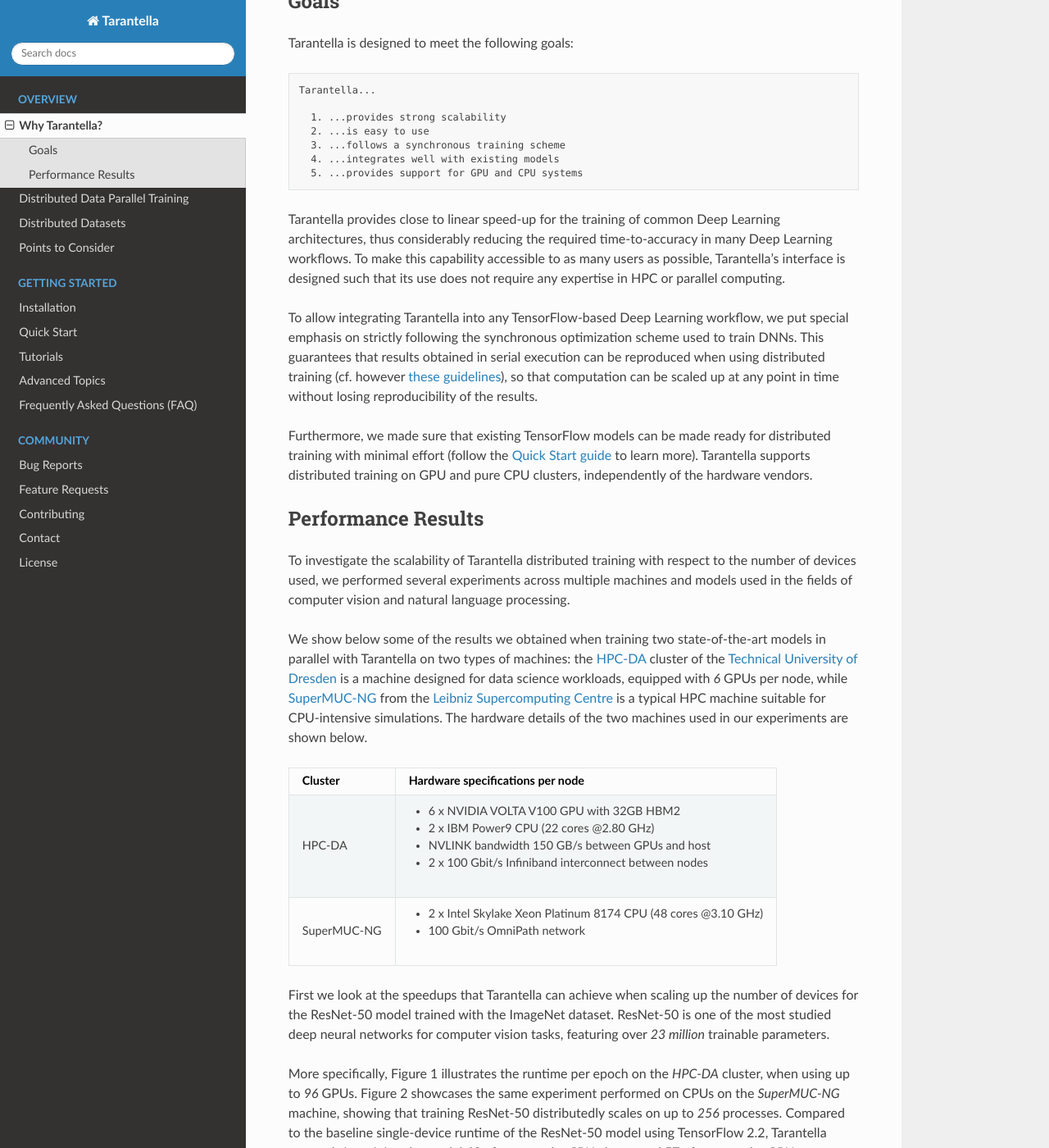
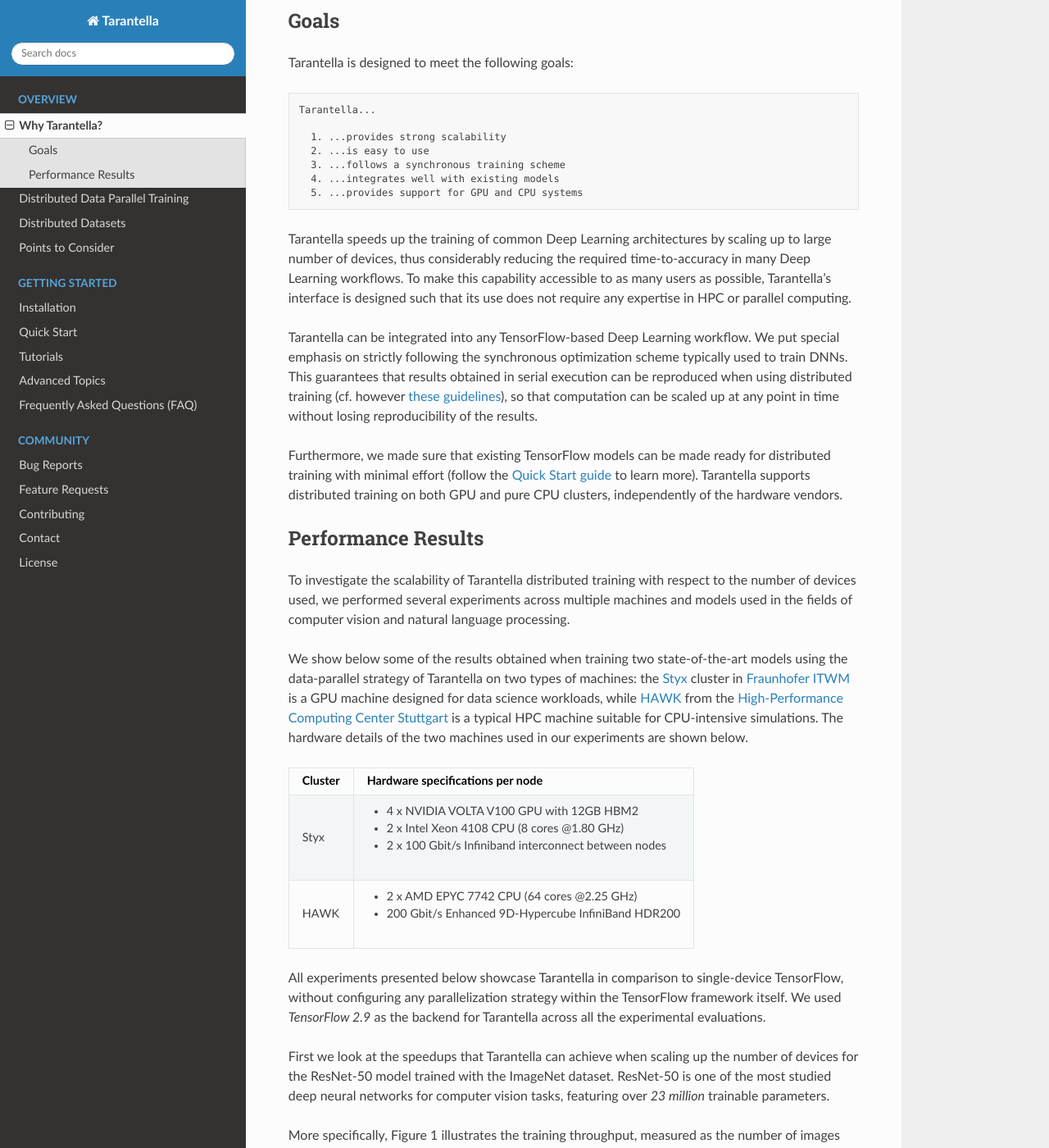
Before and after one commit to cc-hpc-itwm/tarantella, a Sphinx documentation site: the page built from docs/source/why_tarantella.rst, in a window 1280 px wide and 1400 px high, scrolled down 247 px. Shown: the whole window at 82% size. Built offline with Sphinx 7.4.7 and the Read the Docs theme 2.0.0, drawn with Linux system fonts in a browser that asks for light colours; some of the changed text lies outside the part shown.

Commit message:
docs: experimental evaluation update

```diff
--- a/docs/source/why_tarantella.rst
+++ b/docs/source/why_tarantella.rst
@@ -19,14 +19,15 @@
     4. ...integrates well with existing models
     5. ...provides support for GPU and CPU systems
 
-Tarantella provides close to linear speed-up for the training of common Deep Learning architectures,
-thus considerably reducing the required time-to-accuracy in many Deep Learning workflows.
+Tarantella speeds up the training of common Deep Learning architectures by scaling up to
+large number of devices, thus considerably reducing the required time-to-accuracy in many
+Deep Learning workflows.
 To make this capability accessible to as many users as possible, Tarantella's interface
 is designed such that its use does not require any expertise in HPC or parallel computing.
 
-To allow integrating Tarantella into any TensorFlow-based Deep Learning workflow,
-we put special emphasis on strictly following the synchronous optimization scheme
-used to train DNNs. This guarantees that results obtained in serial execution can be
+Tarantella can be integrated into any TensorFlow-based Deep Learning workflow.
+We put special emphasis on strictly following the synchronous optimization scheme
+typically used to train DNNs. This guarantees that results obtained in serial execution can be
 reproduced when using distributed training
 (cf. however :ref:`these guidelines <points-to-consider-label>`),
 so that computation can be scaled up at any point in time without losing reproducibility
@@ -35,7 +36,7 @@
 Furthermore, we made sure that existing TensorFlow
 models can be made ready for distributed training with minimal effort
 (follow the :ref:`Quick Start guide <quick-start-label>` to learn more).
-Tarantella supports distributed training on GPU and pure CPU clusters,
+Tarantella supports distributed training on both GPU and pure CPU clusters,
 independently of the hardware vendors.
 
 
@@ -46,69 +47,108 @@
 number of devices used, we performed several experiments across multiple machines and
 models used in the fields of computer vision and natural language processing.
 
-We show below some of the results we obtained when training two state-of-the-art models
-in parallel with Tarantella on two types of machines: the
-`HPC-DA <https://doc.zih.tu-dresden.de/hpc-wiki/bin/view/Compendium/HPCDA>`_ cluster
-of the `Technical University of Dresden <https://tu-dresden.de>`_
-is a machine designed for data science workloads, equipped with `6` GPUs per node, while
-`SuperMUC-NG <https://doku.lrz.de/display/PUBLIC/SuperMUC-NG>`_ from the
-`Leibniz Supercomputing Centre <https://www.lrz.de/english/>`_ is
+We show below some of the results obtained when training two state-of-the-art models
+using the data-parallel strategy of Tarantella on two types of machines: the
+`Styx <https://www.itwm.fraunhofer.de/de/abteilungen/hpc/Daten-Analyse-Maschinelles-Lernen/styx-gpu-cluster.html>`_ cluster
+in `Fraunhofer ITWM <https://www.itwm.fraunhofer.de>`_
+is a GPU machine designed for data science workloads, while
+`HAWK <https://www.hlrs.de/solutions/systems/hpe-apollo-hawk>`_ from the
+`High-Performance Computing Center Stuttgart <https://www.hlrs.de/>`_ is
 a typical HPC machine suitable for CPU-intensive simulations.
 The hardware details of the two machines used in our experiments are shown below.
 
-============  ====================================
+================ ====================================
 Cluster          Hardware specifications per node
-============  ====================================
-HPC-DA        - 6 x NVIDIA VOLTA V100 GPU with 32GB HBM2
-              - 2 x IBM Power9 CPU (22 cores @2.80 GHz)
+================ ====================================
+Styx              - 4 x NVIDIA VOLTA V100 GPU with 12GB HBM2
+                  - 2 x Intel Xeon 4108 CPU (8 cores @1.80 GHz)
+                  - 2 x 100 Gbit/s Infiniband interconnect between nodes
 
-              - NVLINK bandwidth 150 GB/s between GPUs and host
-              - 2 x 100 Gbit/s Infiniband interconnect between nodes
+HAWK              - 2 x AMD EPYC 7742 CPU (64 cores @2.25 GHz)
+                  - 200 Gbit/s Enhanced 9D-Hypercube InfiniBand HDR200
+================ ====================================
 
-SuperMUC-NG   - 2 x Intel Skylake Xeon Platinum 8174 CPU (48 cores @3.10 GHz)
-              - 100 Gbit/s OmniPath network
-============  ====================================
+All experiments presented below showcase Tarantella in comparison to
+single-device TensorFlow, without configuring any parallelization strategy within the
+TensorFlow framework itself. We used `TensorFlow 2.9` as the backend for Tarantella
+across all the experimental evaluations.
 
 First we look at the speedups that Tarantella can achieve when scaling
 up the number of devices for the ResNet-50 model trained with the ImageNet dataset.
 ResNet-50 is one of the most studied deep neural networks for computer vision tasks,
 featuring over `23 million` trainable parameters.
 
-More specifically, Figure 1 illustrates the runtime per epoch on the `HPC-DA`
-cluster, when using up to `96` GPUs. Figure 2 showcases the same experiment performed
-on CPUs on the `SuperMUC-NG` machine, showing that training ResNet-50 distributedly
-scales on up to `256` processes.
-Compared to the baseline single-device runtime of the ResNet-50 model using
-TensorFlow 2.2, Tarantella succeeds in training the model **62x faster** on the
-CPU cluster and **57x faster** on the GPUs.
+More specifically, Figure 1 illustrates the training throughput, measured as the
+number of images  processed per second, on the `Styx` cluster, when using up to `32` GPUs.
+It shows that training times scale almost linearly with the number of GPUs,
+achieving a **90%** parallel efficiency.
 
-.. list-table::
+.. figure:: pics/styx_resnet50_mean_images_per_sec.svg
+   :width: 400
 
-  * - .. figure:: pics/resnet50_epoch_runtimes_bs64_cpu.png
+   Figure 1. Training Resnet-50 on GPUs
 
-        Figure 1. Training Resnet-50 on CPU nodes
+We performed more detailed experiments on the `HAWK` machine, on which we could
+scale up to **512** processes on 64 CPU nodes on even larger models. The table below summarizes the
+properties of all models used in the experiments.
 
-    - .. figure:: pics/resnet50_epoch_runtimes_bs64_gpu.png
 
-        Figure 2. Training Resnet-50 on GPUs
+================ ================== ======== ======== ================
+Model class       Model              #Params  FLOPs   Micro-batch size
+================ ================== ======== ======== ================
+Computer Vision   Resnet-50           25.5 M 7.7 G    64
+
+                  Resnet-152          60 M   3.2 G    64
+
+                  EfficientNet-B3     14.4 M 22.5 G   128
+
+NLP               Transformer (big)   213 M  4 T      4096
+================ ================== ======== ======== ================
+
+
+
+Figure 2 highlights the throughput of training `EfficientNet-B3`, as well as the
+advantages of parallelizing the workload even within a single node. While TensorFlow
+cannot take advantage of the node-level hardware hierarchy, Tarantella can parallelize
+its workload also across NUMA domains.
+As a result, Tarantella is able to achieve a significant speedup even at a single node
+level, as shown in Figure 2 in the `1x8` test case (8 Tarantella processes per node)
+versus `1x1` result (single instance of TensorFlow).
+
+.. figure:: pics/hawk_effnetB3_mean_images_per_sec.svg
+   :width: 400
+
+   Figure 2. Training EfficientNet-B3 on CPUs
+
+Figure 3 presents similar results obtained with `Resnet-152`, another massive convolutional
+network.
+Compared to the baseline single-instance training using
+TensorFlow, Tarantella succeeds in speeding up each epoch **93 times** for `EfficientNet-B3`,
+and **87 times** in the case of `Resnet-152`.
+
+
+.. figure:: pics/hawk_resnet152_mean_images_per_sec.svg
+   :width: 400
+
+   Figure 3. Training Resnet-152 on cPUs
 
 
 The Transformer is another widely-popular model that originated in the field of
 natural language processing (NLP).
-With more than `200 million` parameters, training the transformer (big) model
+With more than `200 million` parameters, training the `Transformer (big)` model
 heavily relies on data paralellism to achieve reasonable training times.
 We show that Tarantella distributed training also scales when using the Transformer
-for a translation task trained on the WMT14 English-German Translation dataset.
+for a translation task trained on the WMT17 English-German Translation dataset.
 
-Figure 3 gives an insight of the time savings that Tarantella-based training can
-attain on a GPU machine such as the `HPC-DA` cluster, reaching a **34x speedup**
-for one epoch on `96` devices.
+Figure 4 gives an insight of the time savings that Tarantella-based training can
+attain on the `HAWK` cluster, reaching a **54x speedup** for one epoch on `16` nodes.
 
-.. figure:: pics/transformer_epoch_runtimes_bs4096_gpu.png
+.. figure:: pics/hawk_transformer_mean_tokens_per_sec.svg
    :width: 400
-   :alt: Transformer on GPUs
+   :alt: Transformer on CPUs
 
-   Figure 3. Training the Transformer (big) on GPUs
+   Figure 4. Training the Transformer (big) on CPUs
+
 
 To find out more about training such models with Tarantella, take a look at our
 :ref:`tutorials<tutorials-label>`.
```
Also changed, not shown: other parts of docs/source/why_tarantella.rst (+1 -1 lines), docs/source/pics/hawk_effnetB3_mean_images_per_sec.svg (added), docs/source/pics/hawk_resnet152_mean_images_per_sec.svg (added), docs/source/pics/hawk_transformer_mean_tokens_per_sec.svg (added), docs/source/pics/resnet50_epoch_runtimes_bs64_cpu.png (deleted), docs/source/pics/resnet50_epoch_runtimes_bs64_gpu.png (deleted), docs/source/pics/styx_resnet50_mean_images_per_sec.svg (added), docs/source/pics/transformer_epoch_runtimes_bs4096_gpu.png (deleted).
